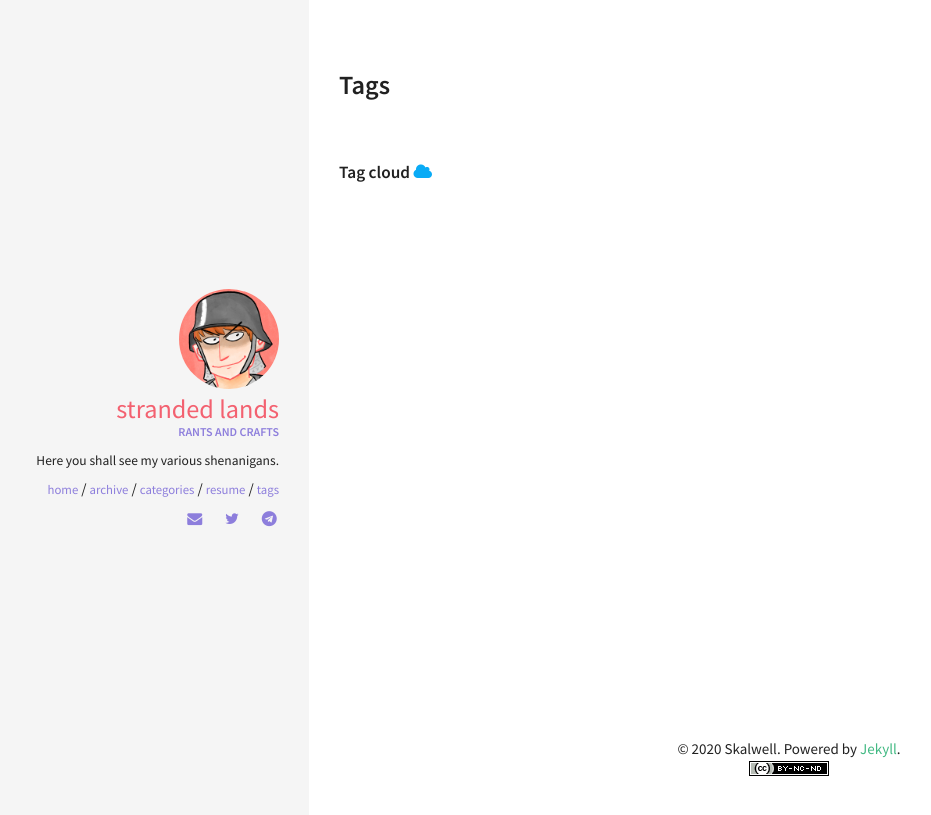
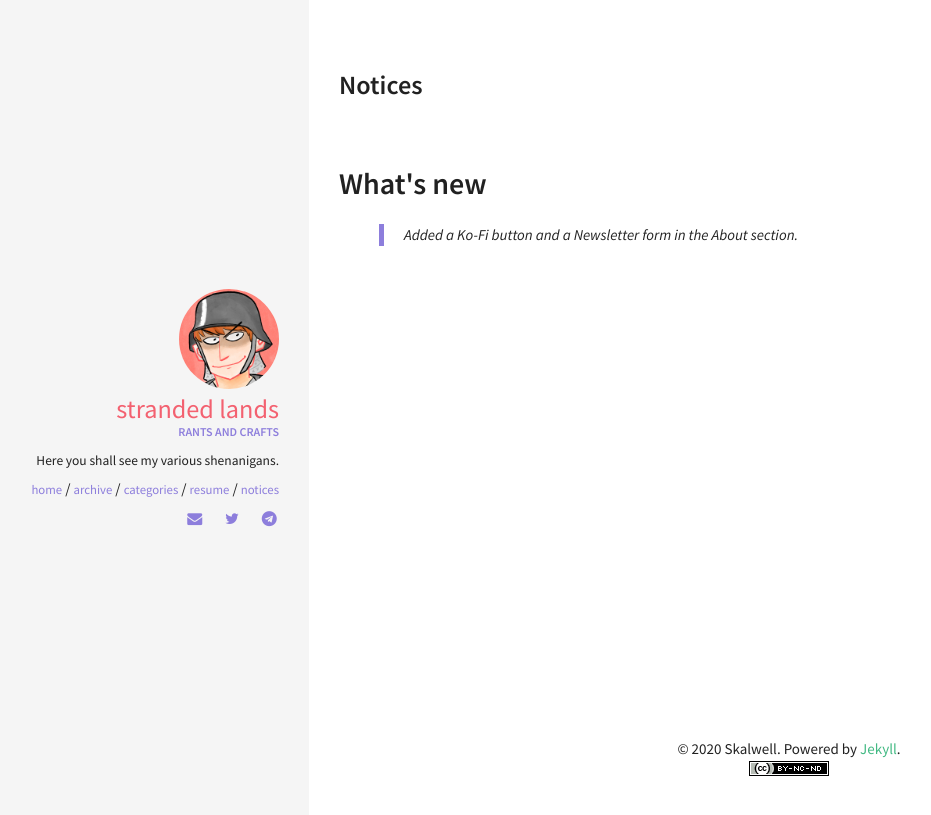
Before and after one commit to skalimoi/skalimoi.github.io, a Jekyll site: the page built from tags.html, in a window 1280 px wide. Shown: the top 815 px of the page, without its empty margins (11-942 px from the left). Built offline with Jekyll 4.4.1, drawn with Linux system fonts in a browser that asks for light colours.

Commit message:
Various changes

```diff
--- a/_config.yml
+++ b/_config.yml
@@ -5,7 +5,7 @@
 #
 title: Stranded Lands
 email: skalimoi@protonmail.com
-description: Skalwell's blog.
+description: Skalimoi's blog.
 url: https://skalimoi.github.io
 keywords: ["blog", "jekyll", "worldbuilding", "maps"]
 
--- a/_includes/sections/projects.html
+++ b/_includes/sections/projects.html
@@ -1,4 +1,4 @@
-<h1><span data-i18n="skills.my_skills">Projects</span></h1>
+<h1><span data-i18n="skills.my_skills">Notices</span></h1>
 
 {% for project in site.data.index.projects %}
     <div class="row">
--- a/tags.html
+++ b/tags.html
@@ -1,30 +1,9 @@
 ---
 layout: page
-title:  Tags
-permalink: /tags/
+title:  Notices
+permalink: /notices/
 ---
 
-<h5>Tag cloud <i class="fa fa-cloud info-text-color"></i></h5>
-<ul class="tag-cloud">
-{% for tag in site.tags %}
-  <li style="font-size: {{ tag | last | size | times: 100 | divided_by: site.tags.size | plus: 70  }}%">
-    <a class="post-tag" href="#{{ tag | first | slugize }}">
-      {{ tag | first }}
-    </a>
-  </li>
-{% endfor %}
-</ul>
+<h1 id="new-functions">What's new</h1>
 
-<div class="tag-list">
-{% for tag in site.tags %}
-  <div class="tag-group">
-    {% capture tag_name %}{{ tag | first }}{% endcapture %}
-    <h5 class="tag-group-title" id="{{ tag_name | slugize }}">{{ tag_name }}</h5>
-    {% for post in site.tags[tag_name] %}
-    <article class="tag-item">
-      <a class="tag-item-title" href="{{ site.url }}{{ post.url }}">{{post.title}}</a>
-    </article>
-    {% endfor %}
-  </div>
-{% endfor %}
-</div>
+<blockquote> Added a Ko-Fi button and a Newsletter form in the About section. </blockquote>
```
Also changed, not shown: _includes/sections/about.html (+8 -0 lines).
